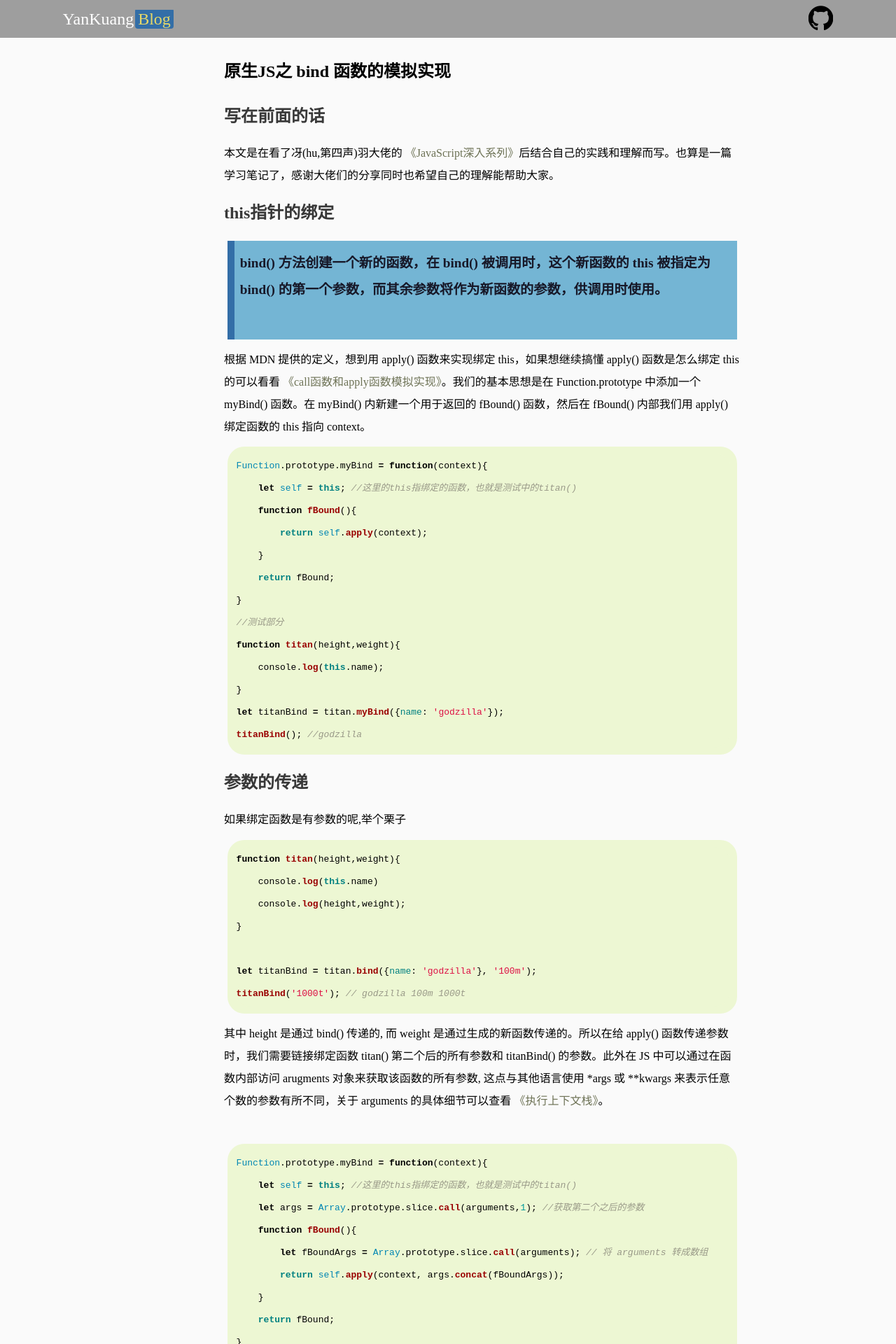
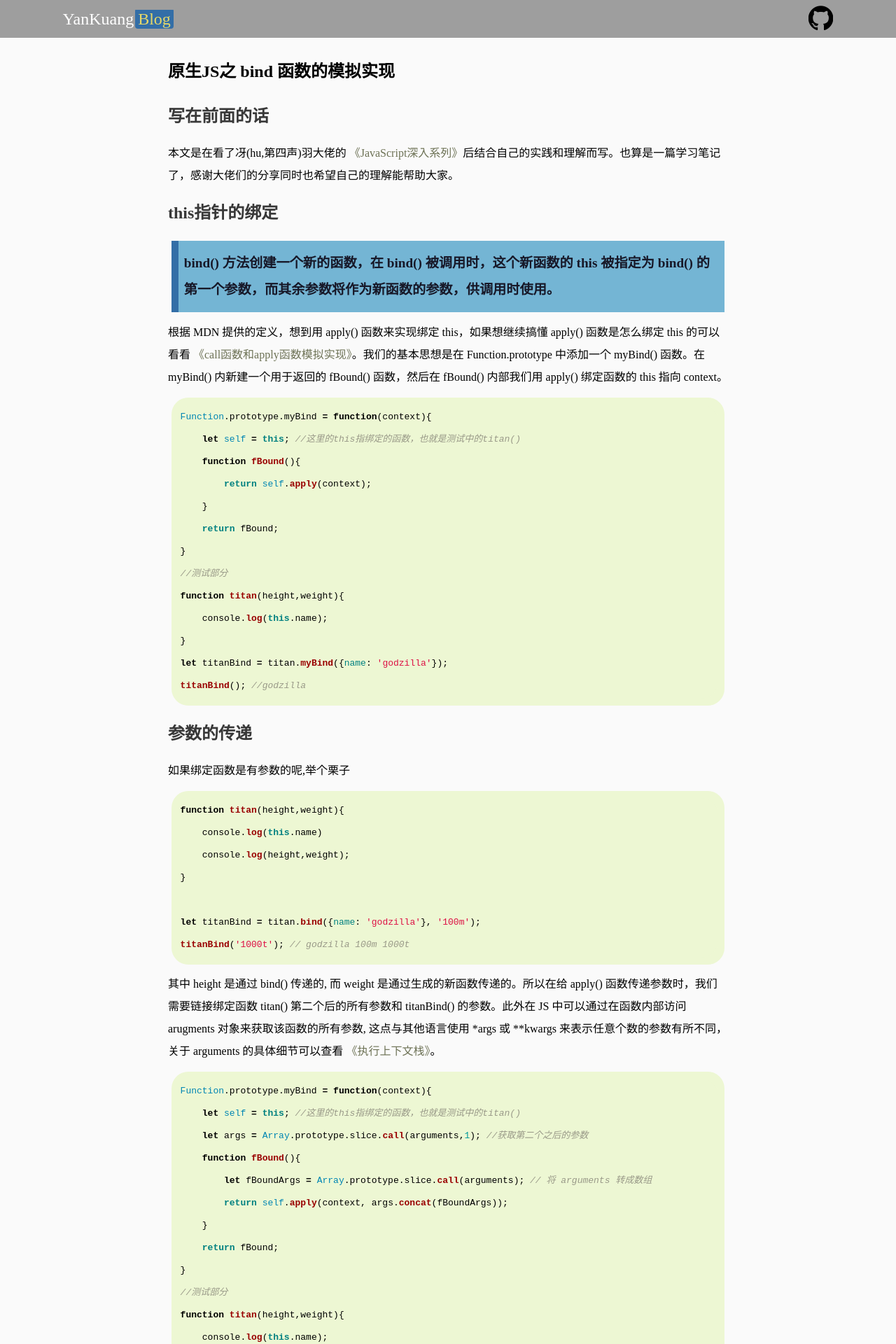
Before and after one commit to yankuang608/yankuang608.github.io, a Jekyll site: the page built from _posts/2020-06-22-bind.md, in a window 1280 px wide. Shown: the top 1920 px of the page at 70% size. Built offline with Jekyll 4.4.1, drawn with Linux system fonts in a browser that asks for light colours; some web fonts are replaced; grey boxes are pictures that could not be loaded.

Commit message:
Update detail.css

```diff
--- a/css/detail.css
+++ b/css/detail.css
@@ -353,7 +353,7 @@ blockquote{
 /* MEDIA QUERIES max-width 要从大到小， min-width 要从小到大*/
 @media screen and (max-width: 1285px) {
   .content{
-    padding: 1rem 20rem;
+    padding: 1rem 15rem;
   }
 }
 
```
